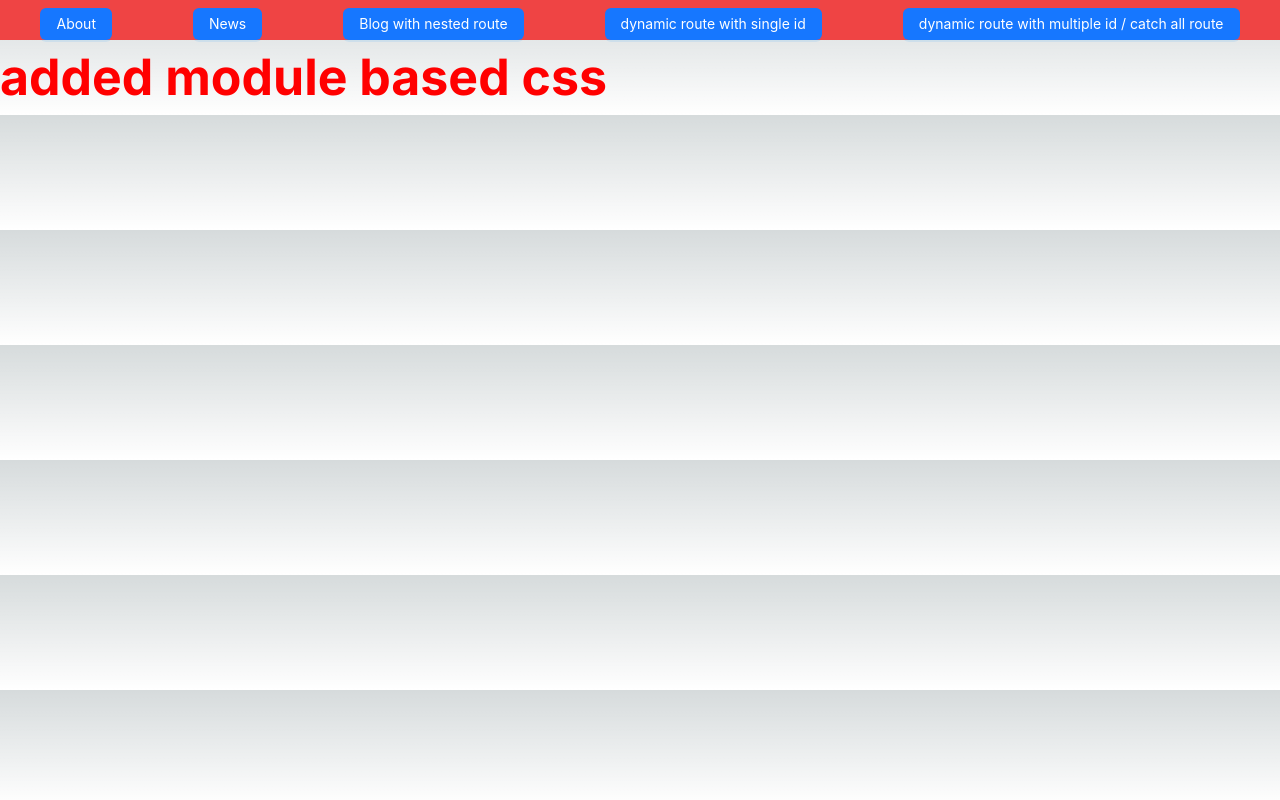
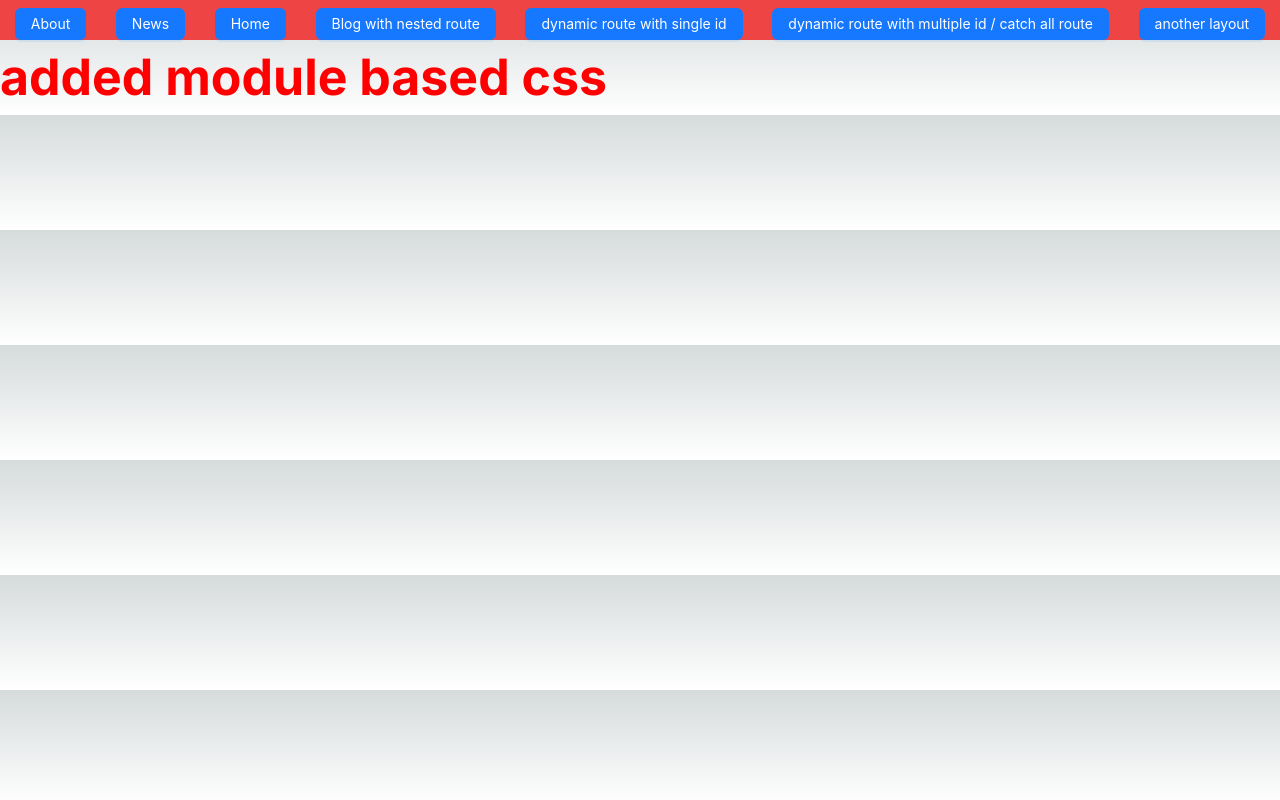
Before and after one commit to Sadik-Ahmmed-Tonmoy/aceternity-ui-practice-with-next-js, a Next.js app: page /about in a window 1280 px wide. Built offline with nearby package versions, Linux system fonts and the light colour scheme.

Commit message:
separate layout

```diff
--- a/src/app/about/page.tsx
+++ b/src/app/about/page.tsx
@@ -6,6 +6,7 @@ const AboutPage = () => {
             <h5 className={styles.title}>
 
            added module based css
+
             </h5>
         </div>
     );
--- a/src/app/layout.tsx
+++ b/src/app/layout.tsx
@@ -19,13 +19,16 @@ export default function RootLayout({
   return (
     <html lang="en">
       <body className={inter.className}>
-        <div className="w-full h-10 bg-red-500 text-3xl flex justify-around">
+        <div className="w-full h-10 bg-red-500 text-3xl flex justify-around container mx-auto">
           {" "}
           <Link href="/about">
             <Button type="primary">About</Button>
           </Link>
           <Link href="/news">
             <Button type="primary">News</Button>
+          </Link>
+          <Link href="/">
+            <Button type="primary">Home</Button>
           </Link>
           <Link href="/news/blog">
             <Button type="primary">Blog with nested route</Button>
@@ -36,6 +39,9 @@ export default function RootLayout({
           <Link href="/productPage/15/42/55">
             <Button type="primary">dynamic route with multiple id / catch all route</Button>
           </Link>
+          <Link href="/dashboard/admin">
+            <Button type="primary">another layout</Button>
+          </Link>
         </div>
         {children}
       </body>
```
